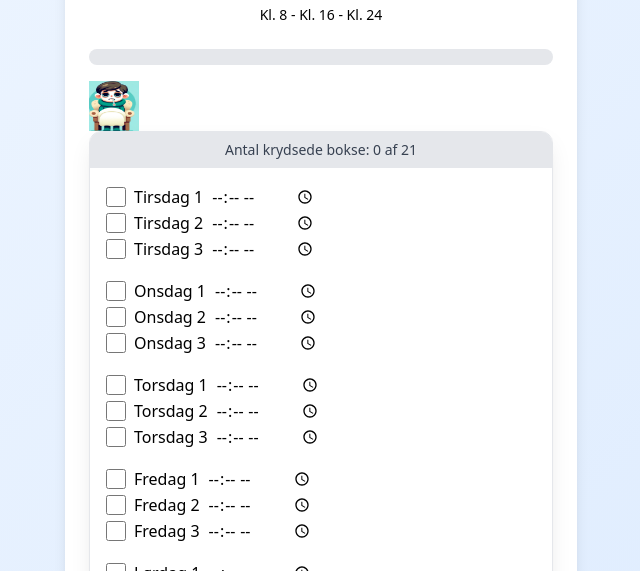
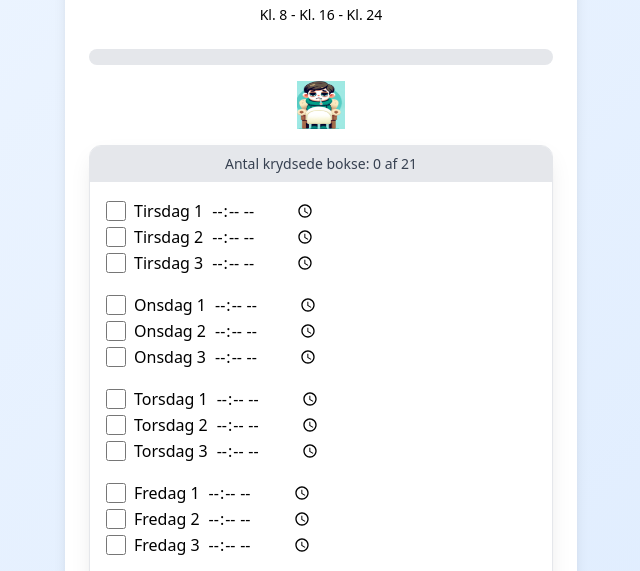
Before and after one commit to Kahoboch/medicin-app, a plain HTML site: page index.html in a window 1280 px wide. Shown: the part 175-746 px from the top of the page, without its empty margins (319-959 px from the left). Drawn offline with nearby package versions, Linux system fonts and the light colour scheme.

Commit message:
Update index.html

```diff
--- a/index.html
+++ b/index.html
@@ -38,10 +38,8 @@
       transition: background-color 0.3s;
     }
 
-        #sick-image, #healthy-image {
-        transition: opacity 0.5s ease-in-out;
-        width: 50px; /* Adjust as needed */
-        height: 50px; /* Adjust as needed */
+         #sick-image, #healthy-image {
+        transition: width 0.5s ease-in-out;
     }
    </style>
 </head>
@@ -61,9 +59,9 @@
     <div id="progress-bar" class="bg-green-500 h-4 rounded-full" style="width:0%"></div>
 </div>
 
-<div class="flex justify-between">
-    <img id="sick-image" src="sick-person.png" alt="Sick Person" style="opacity: 1;">
-    <img id="healthy-image" src="healthy-person.png" alt="Healthy Person" style="opacity: 0;">
+<div class="relative w-12 h-12 mx-auto my-4"> <!-- Adjust size as needed -->
+    <img id="sick-image" src="sick-person.png" alt="Sick Person" class="absolute top-0 left-0 w-full h-full">
+    <img id="healthy-image" src="healthy-person.png" alt="Healthy Person" class="absolute top-0 left-0 w-0 h-full overflow-hidden">
 </div>
     <div class="schedule-container">
       <p id="countdown" class="text-center text-sm p-2 text-gray-700 bg-gray-200"></p>
@@ -85,15 +83,11 @@
     function updateCountdown() {
         const checkedBoxes = document.querySelectorAll('input[type="checkbox"]:checked').length;
         const progressBar = document.getElementById('progress-bar');
-        const sickImage = document.getElementById('sick-image');
         const healthyImage = document.getElementById('healthy-image');
 
         const progressPercentage = (checkedBoxes / totalBoxes) * 100;
         progressBar.style.width = progressPercentage + '%';
-
-        // Update image opacities based on progress
-        sickImage.style.opacity = 1 - progressPercentage / 100;
-        healthyImage.style.opacity = progressPercentage / 100;
+        healthyImage.style.width = progressPercentage + '%'; // Change width of healthy image
 
         document.getElementById('countdown').textContent = `Antal krydsede bokse: ${checkedBoxes} af ${totalBoxes}`;
     }
```
